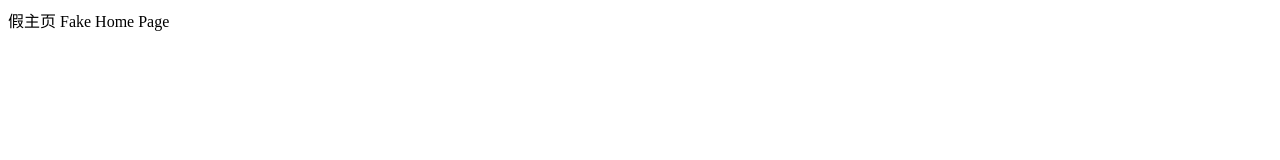
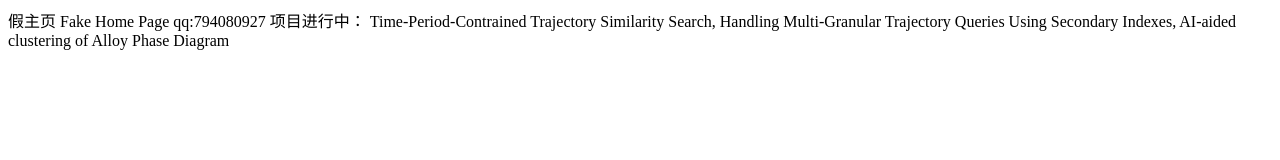
Before and after one commit to lyp-bobi/lyp-bobi.github.io, a plain HTML site: page index.html in a window 1280 px wide. Drawn offline with Linux system fonts and the light colour scheme.

Commit message:
Update index.html

```diff
--- a/index.html
+++ b/index.html
@@ -2,6 +2,13 @@
 <head>
 	假主页
 	Fake Home Page
+
+	qq:794080927
+
+	项目进行中：
+	Time-Period-Contrained Trajectory Similarity Search,
+	Handling Multi-Granular Trajectory Queries Using Secondary Indexes,
+	AI-aided clustering of Alloy Phase Diagram
 </head>
 
 </html>
```
